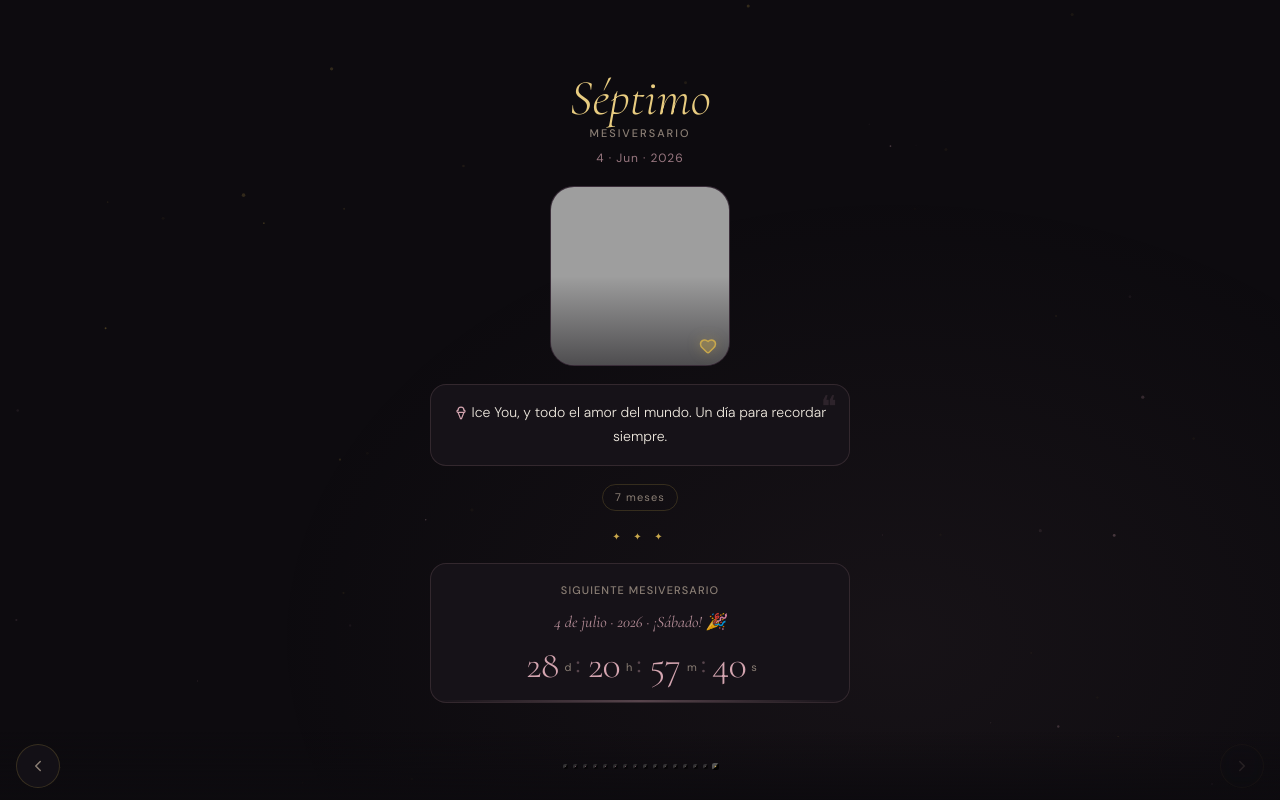
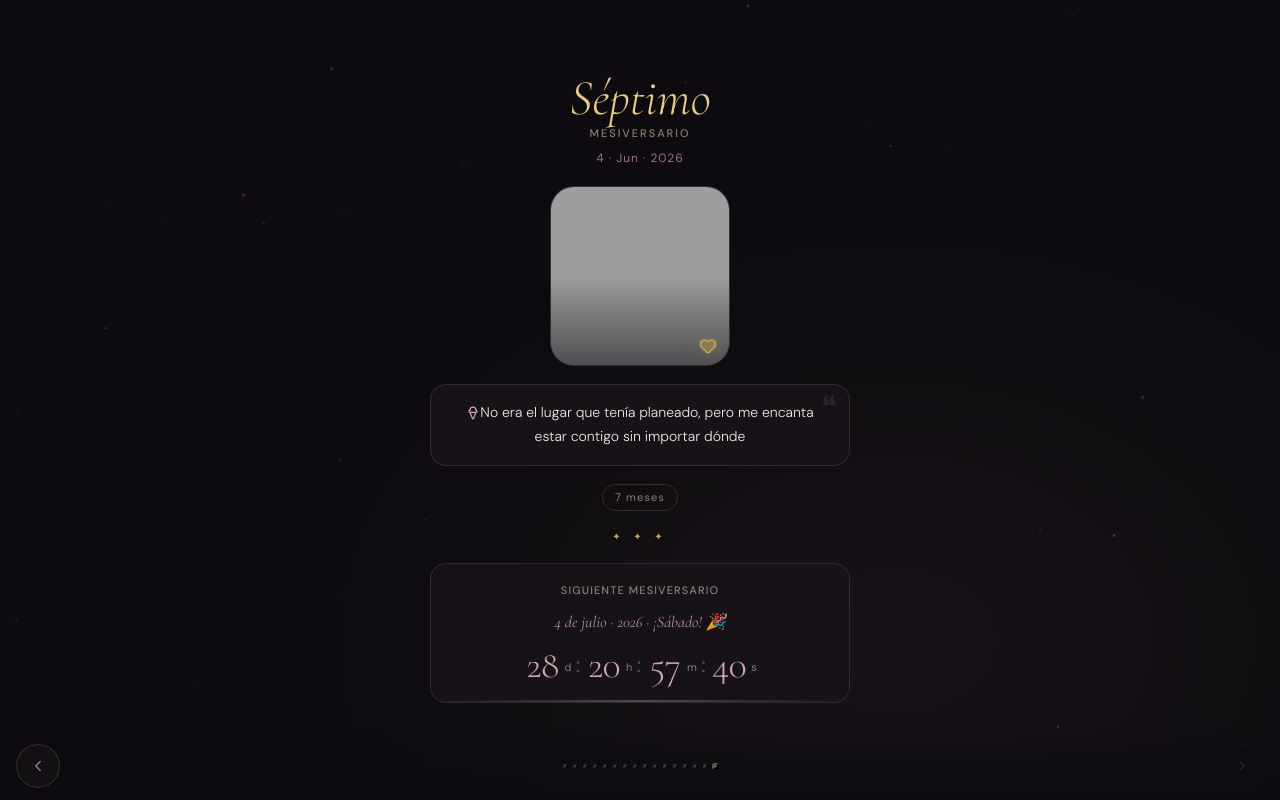
Before and after one commit to zdraj-j/mesiversary, a plain HTML site: page index.html in a window 1280 px wide. Drawn offline with nearby package versions, Linux system fonts and the light colour scheme; grey boxes are pictures that could not be loaded.

Commit message:
Update index.html

```diff
--- a/index.html
+++ b/index.html
@@ -444,7 +444,7 @@
 
         <div class="past-card">
           <!-- EDITA: recuerdo del 4 de junio, ponlo después del día -->
-          <p class="past-note"><i data-lucide="ice-cream" class="inline-icon"></i> Ice You, y todo el amor del mundo. Un día para recordar siempre.</p>
+          <p class="past-note"><i data-lucide="ice-cream" class="inline-icon"></i>No era el lugar que tenía planeado, pero me encanta estar contigo sin importar dónde</p>
         </div>
 
         <div class="past-tag-pill">7 meses</div>
```
